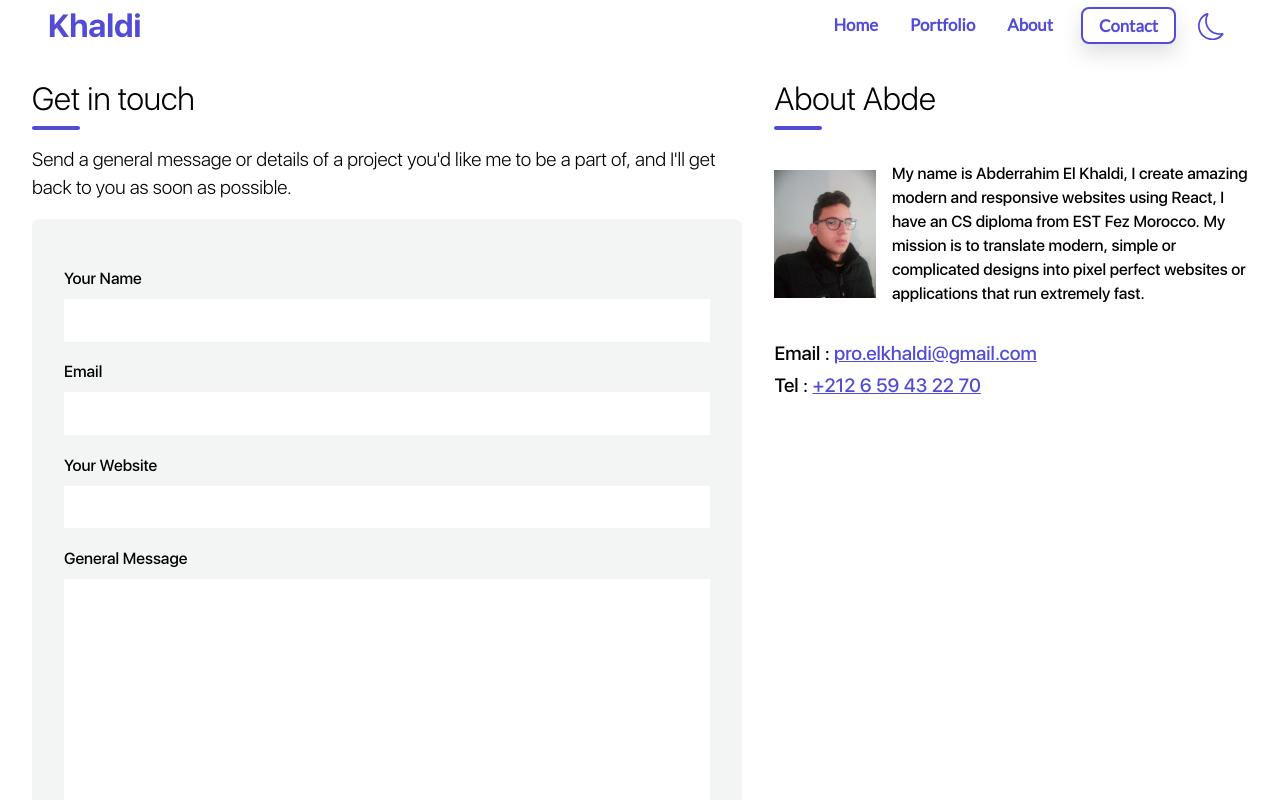
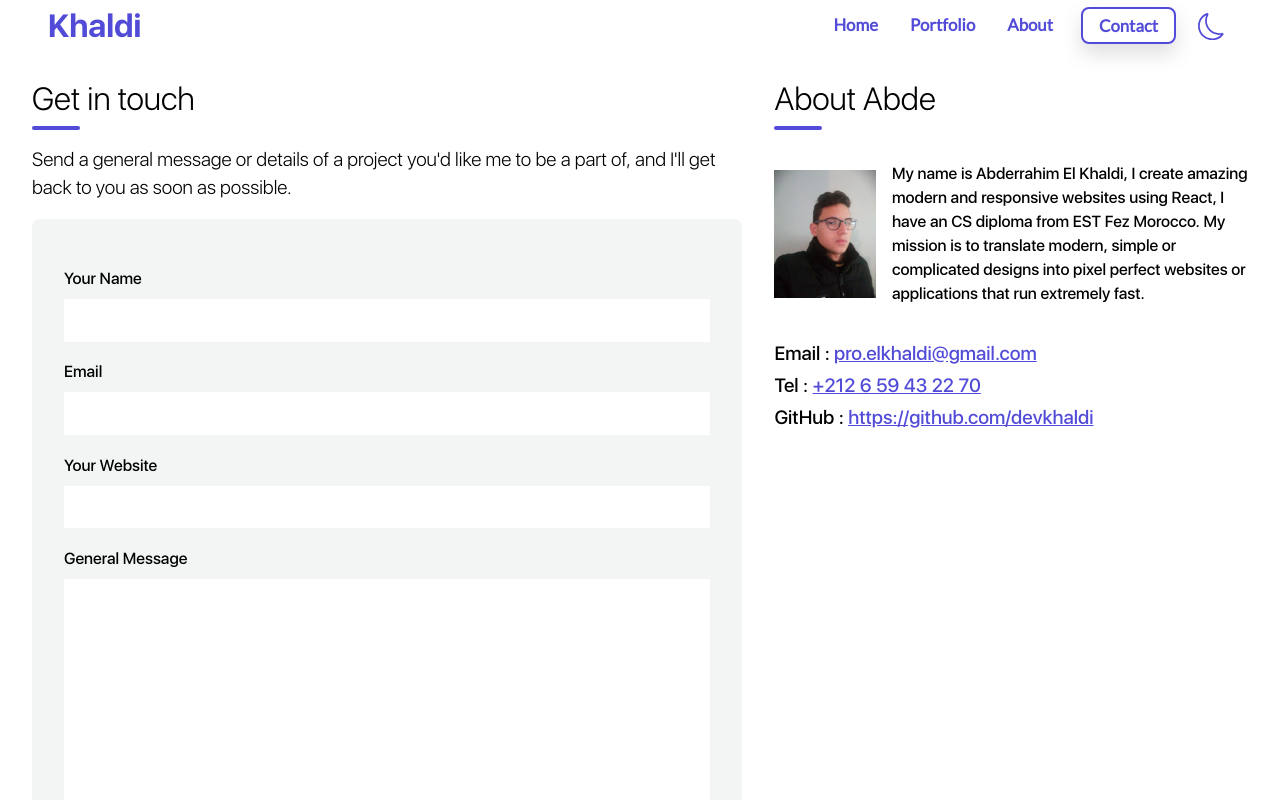
Before and after one commit to devkhaldi/portfolio, a React (Create React App) app: page /contact in a window 1280 px wide. Shown: the top 800 px of the page. Built offline with nearby package versions, Linux system fonts and the light colour scheme.

Commit message:
add github link

```diff
--- a/src/contact/Contact.js
+++ b/src/contact/Contact.js
@@ -80,7 +80,8 @@ const Contact = () => {
 
         <div className='about-links'>
           Email : <span>pro.elkhaldi@gmail.com</span> <br />
-          Tel : <span>+212 6 59 43 22 70</span>
+          Tel : <span>+212 6 59 43 22 70</span> <br />
+          GitHub : <span>https://github.com/devkhaldi</span> <br />
         </div>
       </div>
     </section>
```
